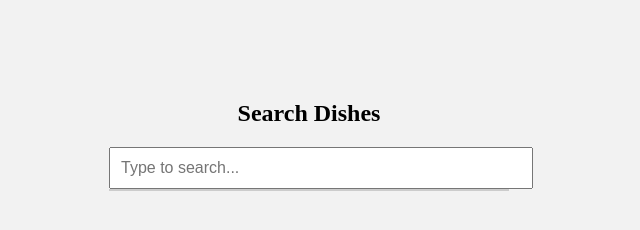
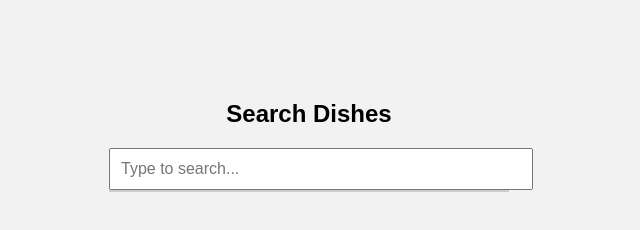
Before and after one commit to omgharat2425-dev/exp5, a plain HTML site: page index.html in a window 1280 px wide. Shown: the full height of the page, 331-971 px from the left. Drawn offline with nearby package versions, Linux system fonts and the light colour scheme.

Commit message:
Update style.css

```diff
--- a/style.css
+++ b/style.css
@@ -1,5 +1,5 @@
 body{
-font-family:Times New Roman;
+font-family: Arial;
 background:#f2f2f2;
 }
 
```
